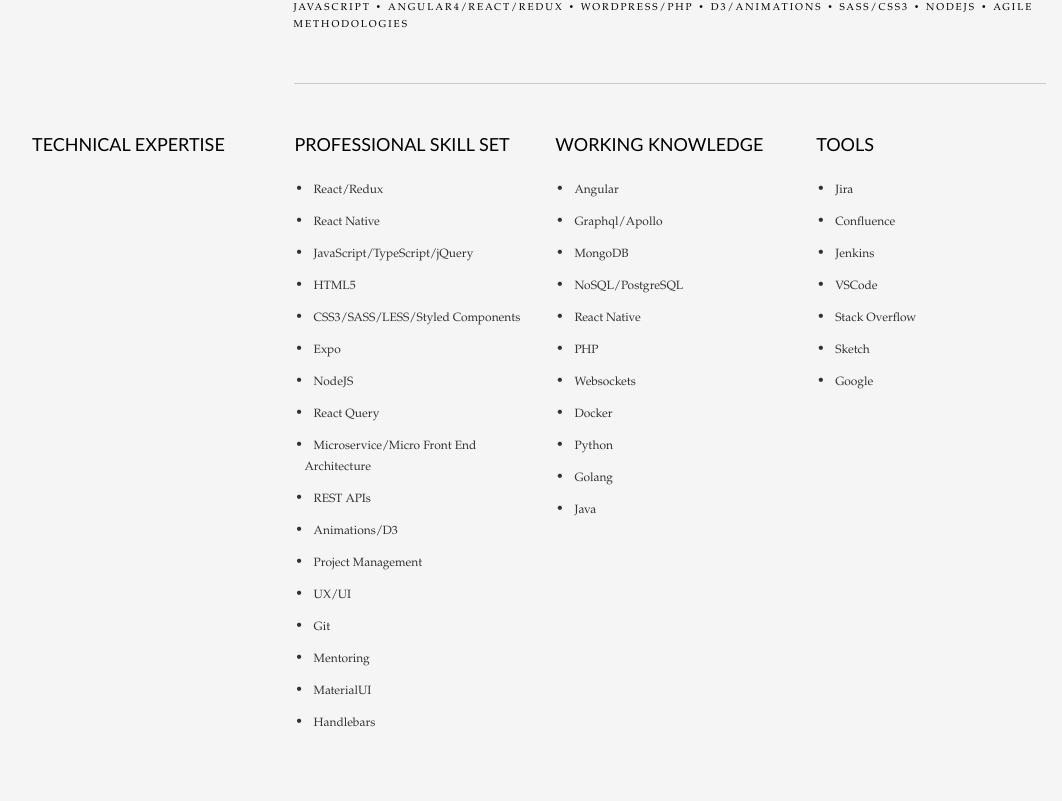
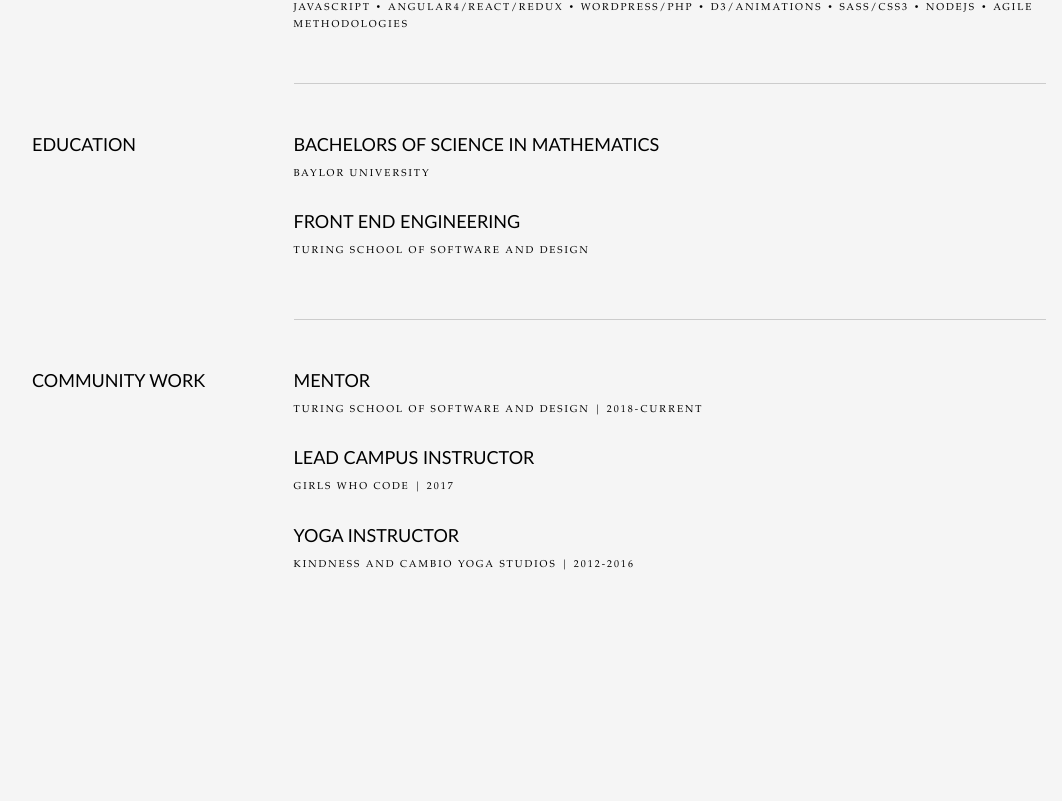
Before and after one commit to hilarylewis92/website, a React (Create React App) app: page / in a window 1280 px wide. Shown: the part 1279-2080 px from the top of the page, without its empty margins (201-1263 px from the left). After the commit the page ends 1895 px from the top, so only its background shows below. Built offline with nearby package versions, Linux system fonts and the light colour scheme.

Commit message:
Remove tech skills

```diff
--- a/src/components/resume.js
+++ b/src/components/resume.js
@@ -1,4 +1,4 @@
-import React, { Component } from "react";
+import React from "react";
 import "../styles/Resume.css";
 import "../styles/Grids.css";
 const workExperience = require("../data/experience.json");
@@ -75,7 +75,7 @@
                   <div className="spacer" />
                 </div>
               </div>
-              <div className="row">
+              {/* <div className="row">
                 <div className="col-xs-12 col-lg-3">
                   <h3 className="resume-heading">Technical Expertise</h3>
                 </div>
@@ -98,7 +98,7 @@
                     <div className="spacer" />
                   </div>
                 </div>
-              </div>
+              </div> */}
               <div className="row">
                 <div className="col-xs-12 col-lg-3">
                   <h3 className="resume-heading">Education</h3>
--- a/src/data/skills.json
+++ b/src/data/skills.json
@@ -10,6 +10,8 @@
       "Expo",
       "NodeJS",
       "React Query",
+      "Graphql/Apollo",
+      "MaterialUI",
       "Microservice/Micro Front End Architecture",
       "REST APIs",
       "Animations/D3",
@@ -17,7 +19,6 @@
       "UX/UI",
       "Git",
       "Mentoring",
-      "MaterialUI",
       "Handlebars"
     ]
   },
@@ -25,7 +26,6 @@
     "category": "WORKING KNOWLEDGE",
     "skillsList": [
       "Angular",
-      "Graphql/Apollo",
       "MongoDB",
       "NoSQL/PostgreSQL",
       "React Native",
```
